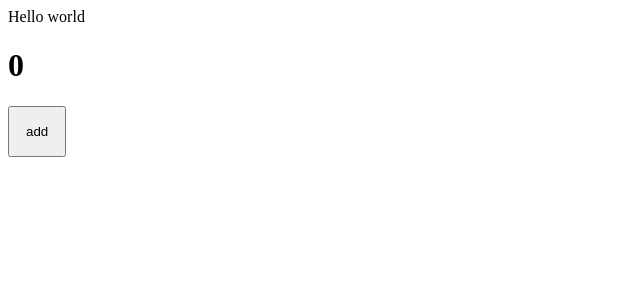
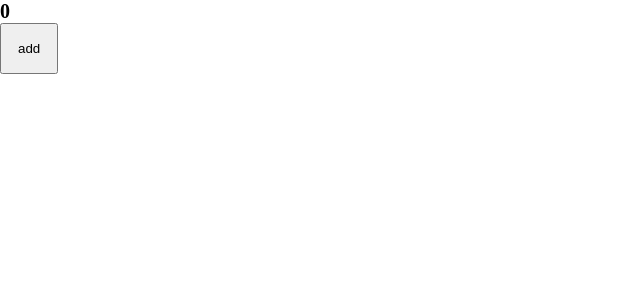
Before and after one commit to Ovakimyan99/production-project, a React app: page / in a window 1280 px wide. Shown: the top 300 px of the page, without its empty margins (0-640 px from the left). Built offline with nearby package versions, Linux system fonts and the light colour scheme.

Commit message:
webpack(css)

```diff
--- a/package.json
+++ b/package.json
@@ -5,7 +5,8 @@
   "main": "webpack.config.ts",
   "dependencies": {
     "react": "17.0.2",
-    "react-dom": "17.0.2"
+    "react-dom": "17.0.2",
+    "react-router-dom": "6.11.2"
   },
   "devDependencies": {
     "@types/node": "20.1.0",
@@ -14,6 +15,7 @@
     "@types/webpack": "5.28.1",
     "css-loader": "6.7.4",
     "html-webpack-plugin": "5.5.1",
+    "mini-css-extract-plugin": "2.7.6",
     "sass": "1.62.1",
     "sass-loader": "13.2.2",
     "style-loader": "3.3.3",
--- /dev/null
+++ b/src/App.tsx
@@ -0,0 +1,12 @@
+import Counter from "./components/counter";
+import './index.scss';
+
+const App = () => {
+    return (
+        <div className="app">
+            <Counter />
+        </div>
+    );
+};
+
+export default App;
--- a/src/components/button.scss
+++ b/src/components/counter.module.scss
@@ -1,3 +1,3 @@
-button {
+.btn {
     padding: 1rem;
 }
--- a/src/components/counter.tsx
+++ b/src/components/counter.tsx
@@ -1,5 +1,5 @@
 import React, {useState} from "react";
-import './button.scss';
+import classes from './counter.module.scss';
 
 export default function Counter() {
     const [counter, setCount] = useState(0);
@@ -11,7 +11,7 @@
     return (
         <div>
             <h1>{counter}</h1>
-            <button onClick={increment}>add</button>
+            <button className={classes.btn} onClick={increment}>add</button>
         </div>
     )
 }
--- /dev/null
+++ b/src/declaration.d.ts
@@ -0,0 +1,4 @@
+declare module '*.scss' {
+    const content: Record<string, string>;
+    export default content;
+}
--- /dev/null
+++ b/src/index.scss
@@ -0,0 +1,9 @@
+* {
+    margin: 0;
+    padding: 0;
+    box-sizing: border-box;
+}
+
+.app {
+    font-size: 10px;
+}
--- a/src/index.tsx
+++ b/src/index.tsx
@@ -1,10 +1,7 @@
 import {render} from "react-dom";
-import Counter from "./components/counter";
+import App from "./App";
 
 render(
-    <div>
-        Hello world
-        <Counter />
-    </div>,
+    <App/>,
     document.getElementById('root')
 )
```
Also changed, not shown: 4 other files (tests, documents, lock files or other folders).
